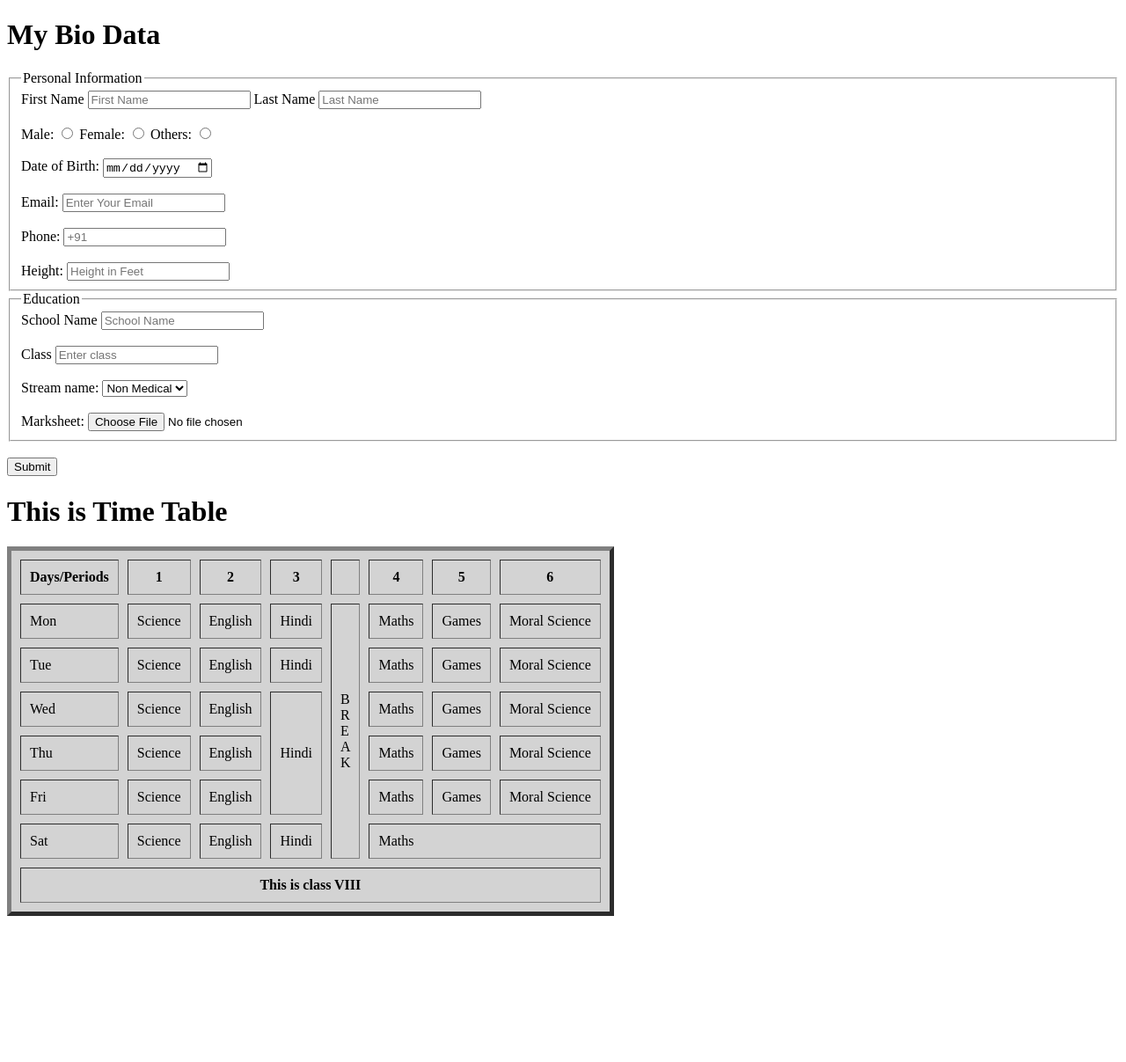
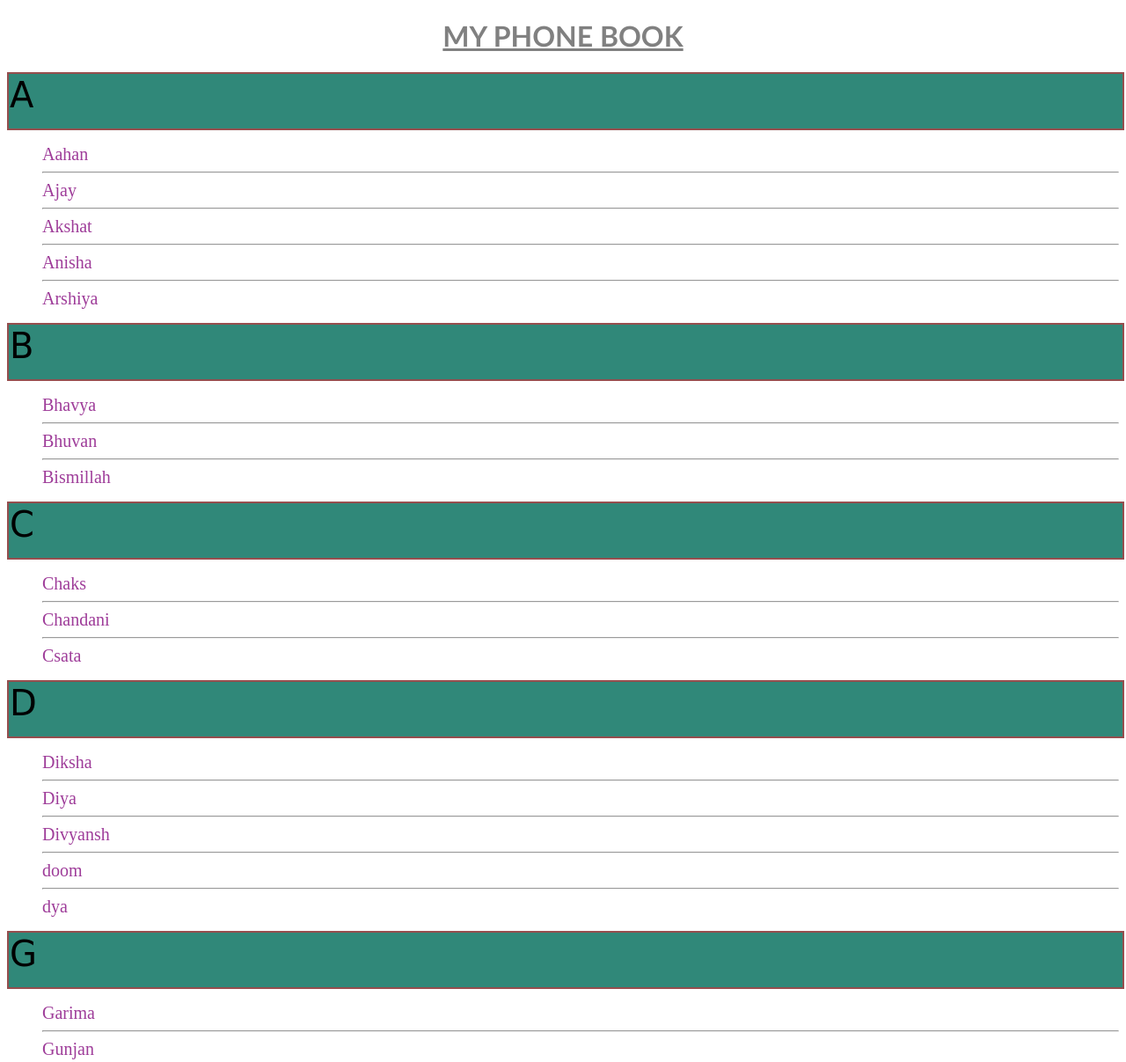
Before and after one commit to chakshandhir004/Webdev21, a plain HTML site: page index.html in a window 1280 px wide. Shown: the top 1207 px of the page at 88% size. Before the commit the page ends 1049 px from the top, so only its background shows below. Drawn offline with Linux system fonts and the light colour scheme.

Commit message:
Add files via upload

```diff
--- a/index.html
+++ b/index.html
@@ -1,170 +1,93 @@
 <!DOCTYPE html>
 <html lang="en">
+
 <head>
     <meta charset="UTF-8">
     <meta http-equiv="X-UA-Compatible" content="IE=edge">
     <meta name="viewport" content="width=device-width, initial-scale=1.0">
     <title>Document</title>
+    <link rel="stylesheet" href="style.css">
+    <link rel="preconnect" href="https://fonts.googleapis.com">
+    <link rel="preconnect" href="https://fonts.gstatic.com" crossorigin>
 </head>
-<body>
-    <h1>My Bio Data</h1>
-    <form action="/" method="POST">
-        <fieldset>
-            <legend>Personal Information</legend>
-            <label for="Name">First Name</label>
-            <input type="text" id="Name" placeholder="First Name">
-            <label for="LastName">Last Name</label>
-            <input type="text" id="LastName" placeholder="Last Name">
 
-            <br>
-            <br>
-            <span>
-                Male:
-                <input type="radio" name="Gender">
+<h1>MY PHONE BOOK</h1>
 
-            Female:
-            <input type="radio" name="Gender">
+<div>A</div>
+<ul>
+    <li>Aahan</li>
+    <hr>
+    <li>Ajay</li>
+    <hr>
+    <li>Akshat</li>
+    <hr>
+    <li>Anisha</li>
+    <hr>
+    <li>Arshiya</li>
+</ul>
+<div>B</div>
+<ul>
+    <li>Bhavya</li>
+    <hr>
+    <li>Bhuvan </li>
+    <hr>
+    <li>Bismillah</li>
+</ul>
+<div>C</div>
+<ul>
+    <li>Chaks</li>
+    <hr>
+    <li>Chandani</li>
+    <hr>
+    <li>Csata</li>
+</ul>
+<div>D</div>
+<ul>
+    <li>Diksha</li>
+    <hr>
+    <li>Diya</li>
+    <hr>
+    <li>Divyansh</li>
+    <hr>
+    <li>doom</li>
+    <hr>
+    <li>dya</li>
+</ul>
+<div>G</div>
+<ul>
+    <li>Garima</li>
+    <hr>
+    <li>Gunjan</li>
+</ul>
+<div>M</div>
+<ul>
+    <li>Manisha</li>
+    <hr>
+    <li>Milap</li>
+    <hr>
+    <li>Misha</li>
+    <hr>
+    <li>Mmta</li>
+</ul>
+<div>S</div>
+<ul>
+    <li>Safia</li>
+    <hr>
+    <li>Sakshi</li>
+    <hr>
+    <li>Shreya</li>
+</ul>
+<div>T</div>
+<ul>
+    <li>Tanisha</li>
+</ul>
+<div> V</div>
+<ul>
+    <li>Virat Kohli</li>
+    <hr>
+    <li>Varun</li>
+</ul>
+</div>
+</body>
 
-
-            Others:
-            <input type="radio" name="Gender">
-           </span>
-
-           <br>
-           <br>
-           Date of Birth:
-           <input type="date">
-
-           <br>
-           <br>
-           <label for="Email">Email:</label>
-           <input type="email" id="Email" placeholder="Enter Your Email">
-
-           <br>
-           <br>
-
-           <label for="tel"> Phone:</label>
-           <input type="tel" id="tel"  placeholder="+91">
-
-           <br>
-           <br>
-           <label for="number"> Height:</label>
-           <input type="number" id="number" placeholder="Height in Feet">
-
-
-        </fieldset>
-
-        <fieldset>
-            <legend>Education</legend>
-            <label for="school">School Name</label>
-            <input type="text" id="school" placeholder="School Name">
-
-            <br>
-            <br>
-            <label for="class">Class</label>
-            <input type="number" id="class" placeholder="Enter class">
-
-            <br>
-            <br>
-            Stream name:
-            <select>
-                <option>Non Medical</option>
-                <option>Medical</option>
-                <option>Commerce</option>
-                <option>Arts</option>
-            </select>
-
-            <br>
-            <br>
-            Marksheet:
-            <input type="file">
-        </fieldset>
-
-        <br>
-
-        <input type="Submit">
-
-    </form>
-
-    <h1>This is Time Table</h1>
-    <table bgcolor="lightgray" border="5" cellspacing="10" cellpadding="10">
-        <thead>
-            <tr>
-                <th>Days/Periods</th>
-                <th>1</th>
-                <th>2</th>
-                <th>3</th>
-                <th> </th>
-                <th>4</th>
-                <th>5</th>
-                <th>6</th>
-            </tr>
-        </thead>
-        <tbody>
-            <tr>
-                <td>Mon</td>
-                <td>Science</td>
-                <td>English</td>
-                <td>Hindi</td>
-                <td rowspan="6">B
-                    <br>R
-                    <br>E
-                    <br>A
-                    <br>K
-                </td>
-                <td>Maths</td>
-                <td>Games</td>
-                <td>Moral Science</td>
-            </tr>
-            <tr>
-                <td>Tue</td>
-                <td>Science</td>
-                <td>English</td>
-                <td>Hindi</td>
-                <td>Maths</td>
-                <td>Games</td>
-                <td>Moral Science</td>
-            </tr>
-            <tr>
-                <td>Wed</td>
-                <td>Science</td>
-                <td>English</td>
-                <td rowspan="3">Hindi</td>
-                <td>Maths</td>
-                <td>Games</td>
-                <td>Moral Science</td>
-            </tr>
-            <tr>
-                <td>Thu</td>
-                <td>Science</td>
-                <td>English</td>
-                <td>Maths</td>
-                <td>Games</td>
-                <td>Moral Science</td>
-            </tr>
-            <tr>
-                <td>Fri</td>
-                <td>Science</td>
-                <td>English</td>
-                <td>Maths</td>
-                <td>Games</td>
-                <td>Moral Science</td>
-            </tr>
-            <tr>
-                <td>Sat</td>
-                <td>Science</td>
-                <td>English</td>
-                <td>Hindi</td>
-                <td colspan="3">Maths</td>
-
-            </tr>
-        </tbody>
-        <tfoot>
-            <tr>
-                <th colspan="8">This is class VIII </th>
-            </tr>
-
-        </tfoot>
-    </table>
-</body>
 </html>
--- /dev/null
+++ b/style.css
@@ -0,0 +1,24 @@
+div{
+    border: 2px solid rgb(150, 78, 78);
+    height: 60px;
+    width: 100%;
+    background-color: rgb(48, 136, 121);
+    position: sticky;
+    top: 10px;
+    font-weight: 400;
+    font-family: 'Allison', cursive;
+    font-size: 40px;
+    padding: 1px;
+}
+li{
+    list-style-type: none;
+    color: rgb(158, 60, 153);
+    font-size: 20px;
+
+}
+h1{
+    color: grey;
+    font-family: 'Gill Sans', 'Gill Sans MT', Calibri, 'Trebuchet MS', sans-serif;
+    text-align: center;
+    text-decoration: underline;
+}
```
